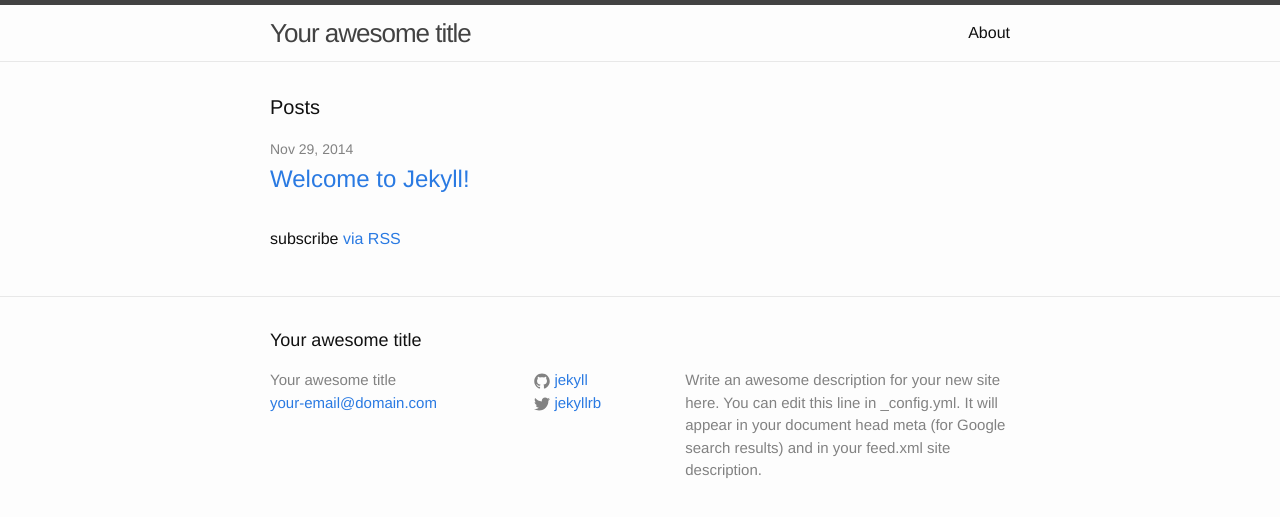
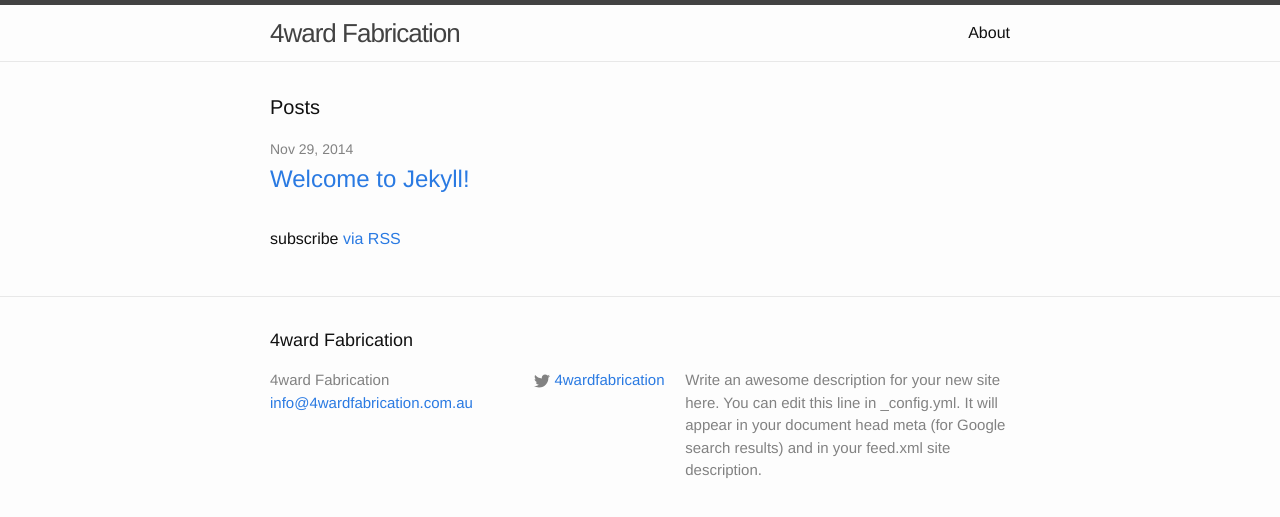
Before and after one commit to 4wardFabrication/site, a Jekyll site: the page built from index.html, in a window 1280 px wide. Shown: the top 517 px of the page. Built offline with Jekyll 4.4.1, drawn with Linux system fonts in a browser that asks for light colours.

Commit message:
adding 4wardfabrication specific details. still need to add a description

```diff
--- a/_config.yml
+++ b/_config.yml
@@ -1,14 +1,13 @@
 # Site settings
-title: Your awesome title
-email: your-email@domain.com
+title: 4ward Fabrication
+email: info@4wardfabrication.com.au
 description: > # this means to ignore newlines until "baseurl:"
   Write an awesome description for your new site here. You can edit this
   line in _config.yml. It will appear in your document head meta (for
   Google search results) and in your feed.xml site description.
-baseurl: "" # the subpath of your site, e.g. /blog/
-url: "http://yourdomain.com" # the base hostname & protocol for your site
-twitter_username: jekyllrb
-github_username:  jekyll
+baseurl: ""
+url: "http://www.4wardfabrication.com.au"
+twitter_username: 4wardfabrication
 
 # Build settings
 markdown: kramdown
```
